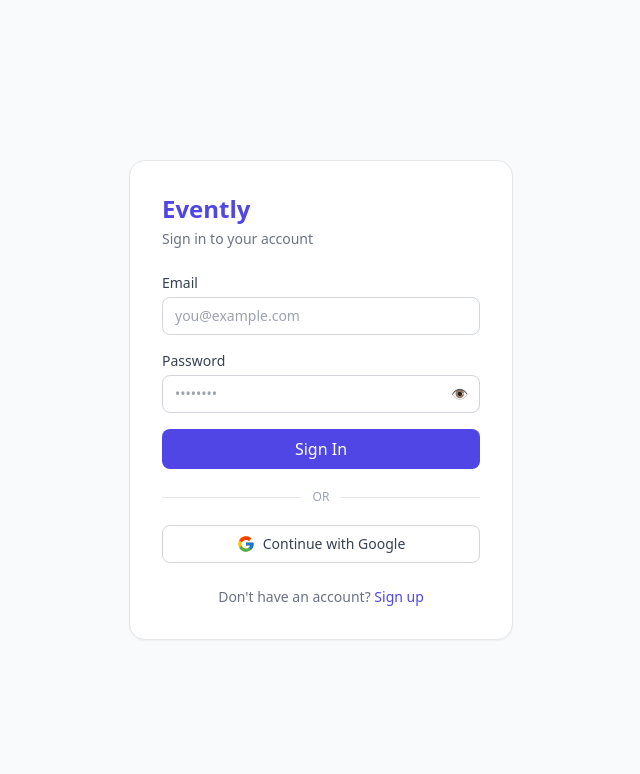
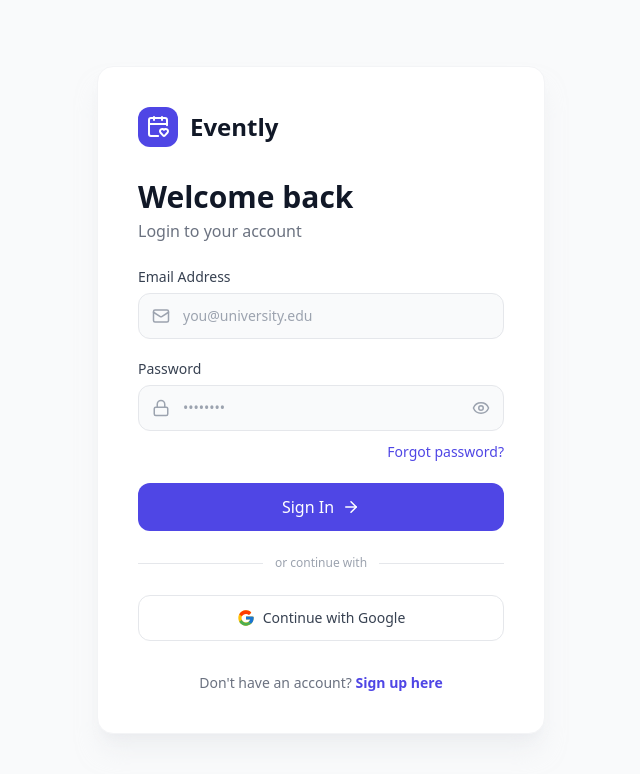
Before and after one commit to Nasadmansuri/Evently, a React app in the folder frontend/: page /login in a window 1280 px wide. Shown: the top 774 px of the page, without its empty margins (319-959 px from the left). Built offline with nearby package versions, Linux system fonts and the light colour scheme; no server answers; the HTML template or start-up script is replaced by a standard one.

Commit message:
Polish Login page: deeper shadow, button hover/press effects, error icon, loading spinner

```diff
--- a/frontend/package.json
+++ b/frontend/package.json
@@ -11,6 +11,7 @@
   },
   "dependencies": {
     "axios": "^1.19.0",
+    "lucide-react": "^1.31.0",
     "react": "^19.2.8",
     "react-dom": "^19.2.8",
     "react-router-dom": "^7.18.2"
--- a/frontend/src/features/auth/pages/Login.jsx
+++ b/frontend/src/features/auth/pages/Login.jsx
@@ -1,5 +1,6 @@
 import { useState } from 'react';
 import { useNavigate, Link } from 'react-router-dom';
+import { Mail, Lock, Eye, EyeOff, ArrowRight, CalendarHeart, AlertCircle, Loader2 } from 'lucide-react';
 import api from '../../../shared/services/api';
 import { useAuth } from '../../../shared/context/AuthContext';
 
@@ -43,69 +44,89 @@
 
   return (
     <div className="min-h-screen flex items-center justify-center bg-gray-50 px-4">
-      <div className="w-full max-w-sm bg-white rounded-2xl shadow-sm border border-gray-200 p-8">
-        <h1 className="text-2xl font-bold text-indigo-600 mb-1">Evently</h1>
-        <p className="text-gray-500 text-sm mb-6">Sign in to your account</p>
+      <div className="w-full max-w-md bg-white rounded-2xl shadow-xl shadow-gray-200/50 border border-gray-100 p-10">
+        {/* Logo */}
+        <div className="flex items-center gap-3 mb-8">
+          <div className="w-10 h-10 rounded-xl bg-indigo-600 flex items-center justify-center">
+            <CalendarHeart className="w-6 h-6 text-white" />
+          </div>
+          <span className="text-2xl font-bold text-gray-900">Evently</span>
+        </div>
+
+        <h1 className="text-3xl font-bold text-gray-900 mb-1">Welcome back</h1>
+        <p className="text-gray-500 mb-6">Login to your account</p>
 
         {error && (
-          <div className="mb-4 text-sm text-red-600 bg-red-50 border border-red-100 rounded-lg px-3 py-2">
+          <div className="mb-4 flex items-center gap-2 text-sm text-red-600 bg-red-50 border border-red-100 rounded-lg px-3 py-2">
+            <AlertCircle size={16} className="shrink-0" />
             {error}
           </div>
         )}
 
-        <form onSubmit={handleSubmit} className="space-y-4">
+        <form onSubmit={handleSubmit} className="space-y-5">
           <div>
-            <label className="block text-sm font-medium text-gray-700 mb-1">Email</label>
+            <label className="block text-sm font-medium text-gray-700 mb-1.5">Email Address</label>
+            <div className="relative">
+              <Mail className="absolute left-3.5 top-1/2 -translate-y-1/2 text-gray-400" size={18} />
               <input
                 type="text"
                 required
                 value={email}
                 onChange={(e) => setEmail(e.target.value)}
-              className="w-full border border-gray-300 rounded-lg px-3 py-2 text-sm focus:outline-none focus:ring-2 focus:ring-indigo-500"
-              placeholder="you@example.com"
+                className="w-full border border-gray-200 bg-gray-50 rounded-xl pl-11 pr-4 py-3 text-sm focus:outline-none focus:ring-2 focus:ring-indigo-500 focus:bg-white"
+                placeholder="you@university.edu"
               />
+            </div>
           </div>
 
           <div>
-            <label className="block text-sm font-medium text-gray-700 mb-1">Password</label>
+            <label className="block text-sm font-medium text-gray-700 mb-1.5">Password</label>
             <div className="relative">
+              <Lock className="absolute left-3.5 top-1/2 -translate-y-1/2 text-gray-400" size={18} />
               <input
                 type={showPassword ? 'text' : 'password'}
                 required
                 value={password}
                 onChange={(e) => setPassword(e.target.value)}
-                className="w-full border border-gray-300 rounded-lg px-3 py-2 pr-10 text-sm focus:outline-none focus:ring-2 focus:ring-indigo-500"
+                className="w-full border border-gray-200 bg-gray-50 rounded-xl pl-11 pr-11 py-3 text-sm focus:outline-none focus:ring-2 focus:ring-indigo-500 focus:bg-white"
                 placeholder="••••••••"
               />
               <button
                 type="button"
                 onClick={() => setShowPassword((prev) => !prev)}
-                className="absolute right-3 top-1/2 -translate-y-1/2 text-gray-400 hover:text-gray-600 text-sm"
+                className="absolute right-3.5 top-1/2 -translate-y-1/2 text-gray-400 hover:text-gray-600"
                 tabIndex={-1}
               >
-                {showPassword ? '🙈' : '👁️'}
+                {showPassword ? <EyeOff size={18} /> : <Eye size={18} />}
               </button>
+            </div>
+            <div className="text-right mt-2">
+              <Link to="/forgot-password" className="text-sm text-indigo-600 hover:underline">
+                Forgot password?
+              </Link>
             </div>
           </div>
 
           <button
             type="submit"
             disabled={loading}
-            className="w-full bg-indigo-600 hover:bg-indigo-700 text-white font-medium py-2 rounded-lg transition disabled:opacity-50"
+            className="w-full bg-indigo-600 hover:bg-indigo-700 hover:shadow-lg hover:shadow-indigo-200 active:scale-[0.98] text-white font-medium py-3 rounded-xl transition-all disabled:opacity-50 disabled:active:scale-100 flex items-center justify-center gap-2"
           >
+            {loading ? <Loader2 className="animate-spin" size={18} /> : null}
             {loading ? 'Signing in...' : 'Sign In'}
+            {!loading && <ArrowRight size={18} />}
           </button>
         </form>
 
-        <div className="flex items-center gap-3 my-5">
+        <div className="flex items-center gap-3 my-6">
           <div className="flex-1 h-px bg-gray-200" />
-          <span className="text-xs text-gray-400">OR</span>
+          <span className="text-xs text-gray-400">or continue with</span>
           <div className="flex-1 h-px bg-gray-200" />
         </div>
 
         <button
           type="button"
-          className="w-full flex items-center justify-center gap-2 border border-gray-300 rounded-lg py-2 text-sm font-medium text-gray-700 hover:bg-gray-50"
+          className="w-full flex items-center justify-center gap-2 border border-gray-200 rounded-xl py-3 text-sm font-medium text-gray-700 hover:bg-gray-50 transition"
         >
           <svg width="18" height="18" viewBox="0 0 48 48">
             <path fill="#FFC107" d="M43.6 20.5H42V20H24v8h11.3C33.9 32.9 29.4 36 24 36c-6.6 0-12-5.4-12-12s5.4-12 12-12c3.1 0 5.8 1.1 8 3l6-6C34.5 5.5 29.5 3.5 24 3.5 12.7 3.5 3.5 12.7 3.5 24S12.7 44.5 24 44.5 44.5 35.3 44.5 24c0-1.2-.1-2.4-.3-3.5z"/>
@@ -116,10 +137,10 @@
           Continue with Google
         </button>
 
-        <p className="text-center text-sm text-gray-500 mt-6">
+        <p className="text-center text-sm text-gray-500 mt-8">
           Don't have an account?{' '}
-          <Link to="/signup/student" className="text-indigo-600 font-medium hover:underline">
-            Sign up
+          <Link to="/signup/student" className="text-indigo-600 font-semibold hover:underline">
+            Sign up here
           </Link>
         </p>
       </div>
```
Also changed, not shown: 1 other file (tests, documents, lock files or other folders). Lines whose indentation alone changed are shown as unchanged.
